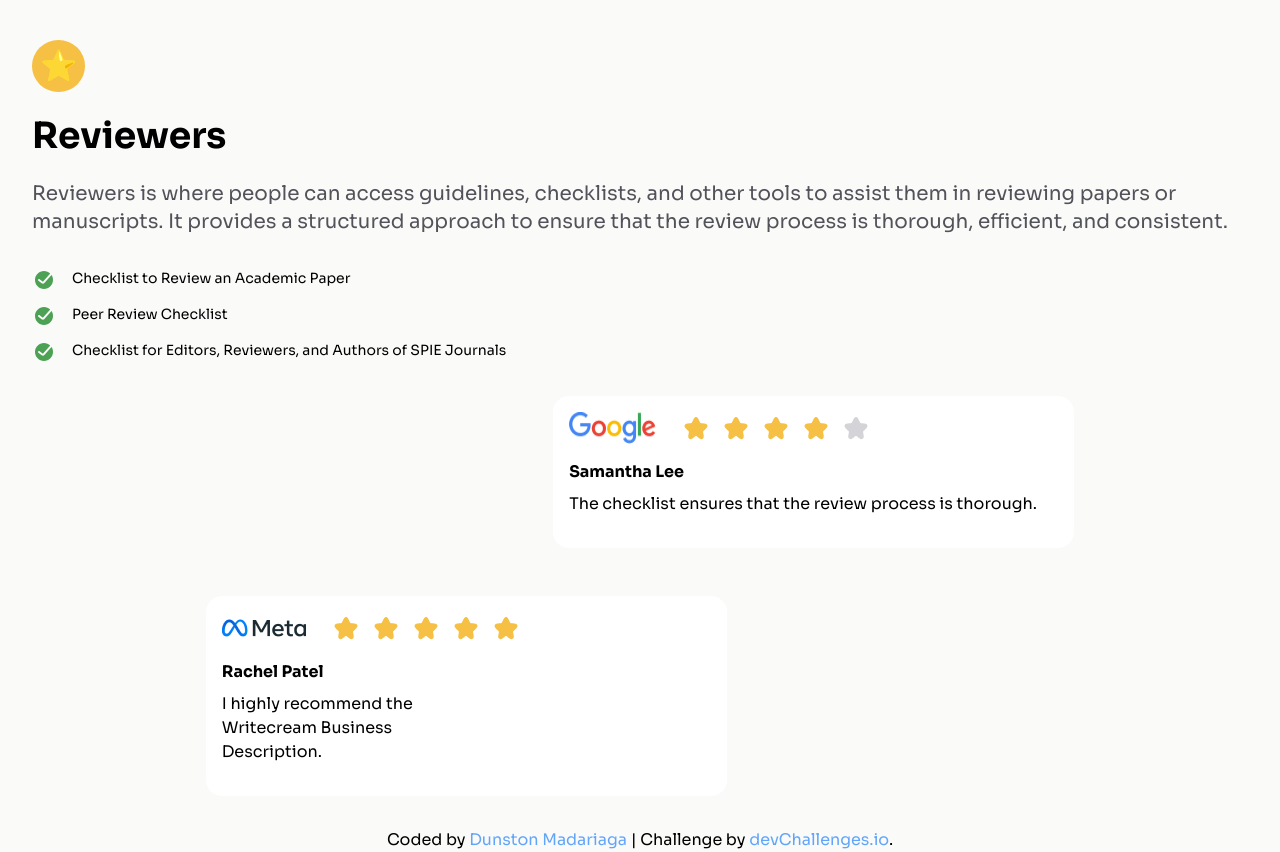
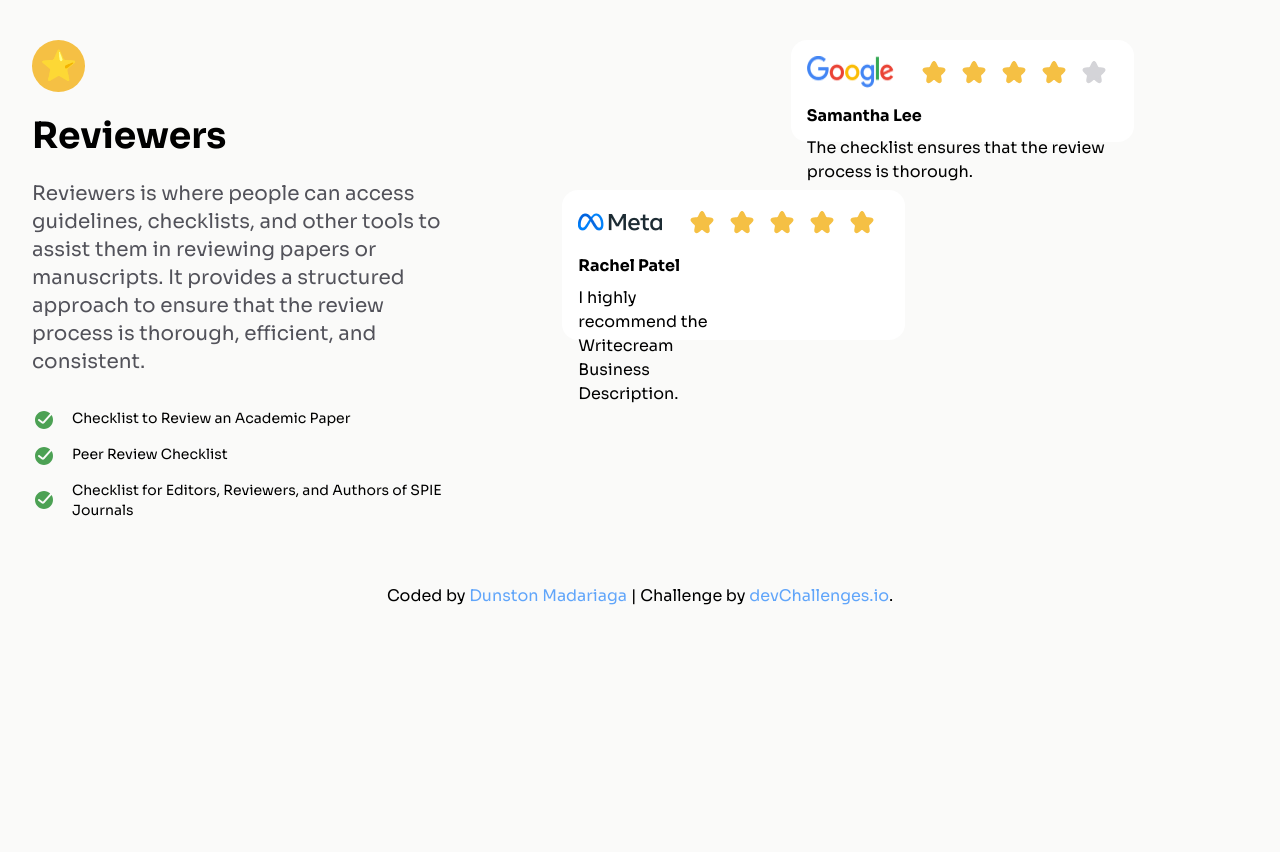
Before and after one commit to Pogo182028/Testimonial-Page, a website: page index.html in a window 1280 px wide. After the commit the page ends 800 px from the top, so only its background shows below. Drawn offline with Linux system fonts and the light colour scheme.

Commit message:
: Saved for later

```diff
--- a/index.html
+++ b/index.html
@@ -23,7 +23,8 @@
     <title>Testimonial Page | devChallenges.io</title>
   </head>
   <body class="bg-[#FAFAF9] font-sora mx-auto max-w-[95%]">
-    <main class="max-sm:mt-10 sm:mt-10">
+    <div class="xl:flex">
+      <main class="sm:mt-10 xl:w-[50%]">
         <p class="text-3xl bg-[#F5C044] inline-block rounded-[50%] p-2 mb-6">
           ⭐️
         </p>
@@ -53,8 +54,11 @@
           </div>
         </ul>
       </main>
-
-    <section class="lg:grid lg:grid-cols-7 lg:grid-rows-[200px_200px]"> <!--TODO: Terminar el diseño para el tamaño de escritorio -->
+      <!--TODO: Terminar el diseño para el tamaño de escritorio -->
+      <section
+        class="lg:grid lg:grid-cols-7 lg:grid-rows-[200px_200px] xl:grid-rows-[150px_150px] xl:mt-10"
+      >
+        <!--TODO: Terminar el diseño para el tamaño de escritorio -->
         <div class="bg-white p-4 rounded-2xl sm:mb-8 lg:col-[4/7] lg:mb-12">
           <div class="flex gap-6 mb-4">
             <img src="resources/google-png.png" alt="google_logo" />
@@ -67,9 +71,7 @@
             </div>
           </div>
           <p class="font-bold mb-2">Samantha Lee</p>
-        <p>
-          The checklist ensures that the review process is thorough.
-        </p>
+          <p>The checklist ensures that the review process is thorough.</p>
         </div>
 
         <div class="bg-white p-4 rounded-2xl lg:row-[2] lg:col-[2/5]">
@@ -84,9 +86,12 @@
             </div>
           </div>
           <p class="font-bold mb-2">Rachel Patel</p>
-        <p class="sm:w-[50%]">I highly recommend the Writecream Business Description.</p>
+          <p class="sm:w-[50%]">
+            I highly recommend the Writecream Business Description.
+          </p>
         </div>
       </section>
+    </div>
 
     <div class="text-center mt-8">
       Coded by
```
Also changed, not shown: src/styles.css. Lines whose indentation alone changed are shown as unchanged.
